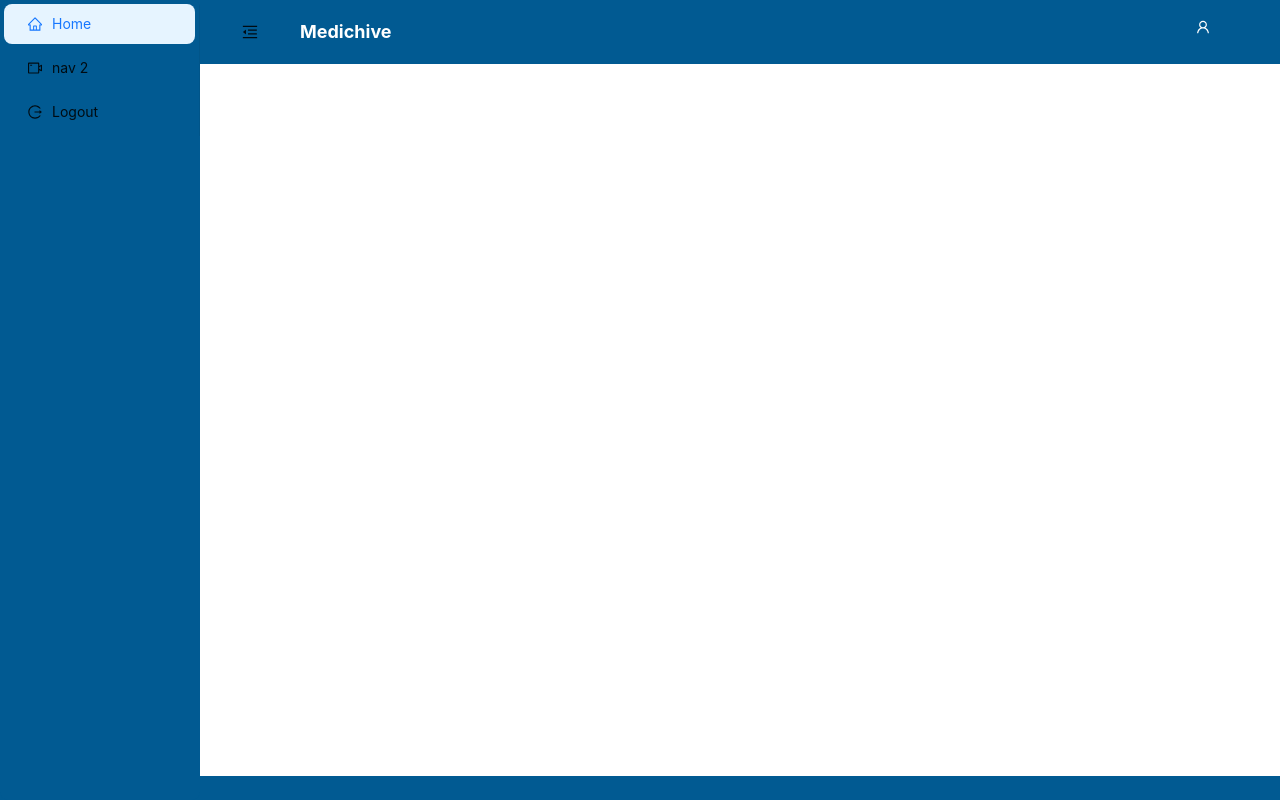
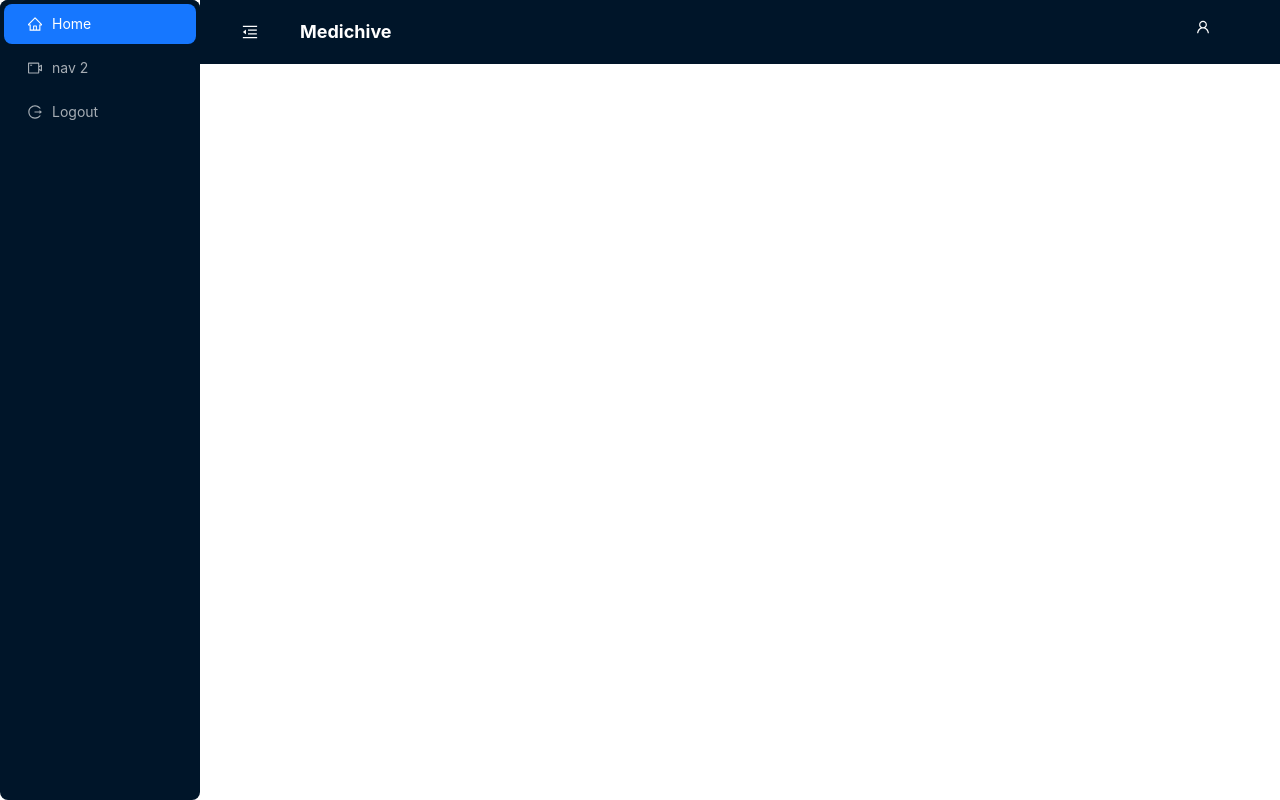
Before and after one commit to dulinsajarathne/Medichive-BoilerPlate, a React (Vite) app in the folder Medichive-BoilerPlate/: page / in a window 1280 px wide. Built offline with nearby package versions, Linux system fonts and the light colour scheme.

Commit message:
fourth version

```diff
--- a/Medichive-BoilerPlate/src/App.css
+++ b/Medichive-BoilerPlate/src/App.css
@@ -1,6 +1,4 @@
-body{
-    background: #015A92;
-}
+
 
 
 .demo-logo{
@@ -11,6 +9,3 @@
 .layout{
     height: 100%;
 }
-.header{
-    background: #015A92;
-}
--- a/Medichive-BoilerPlate/src/App.jsx
+++ b/Medichive-BoilerPlate/src/App.jsx
@@ -35,19 +35,15 @@
                        left: 0,
                        top: 0,
                        bottom: 0,
-                       background:"#015A92",
                        borderRadius: borderRadiusLG,
+
 
                    }}
             >
 
                 <Menu
-                    style={{
 
-                        background: "#015A92",
-
-                    }}
-                    theme="light"
+                    theme="dark"
                     mode="inline"
                     defaultSelectedKeys={['1']}
                     items={[
@@ -84,7 +80,7 @@
                                left: collapsed ? 80:200,
                                display: 'flex',
                                paddingLeft:0,
-                               backgroundColor: "#015A92",
+
 
                            }}
 
@@ -92,10 +88,7 @@
 
 
                        <Button
-                           styles={{
-                               color:"white",
 
-                           }}
                            type="text"
                            icon={collapsed ? <MenuUnfoldOutlined /> : <MenuFoldOutlined />}
                            onClick={() => setCollapsed(!collapsed)}
@@ -103,6 +96,7 @@
                                fontSize: '16px',
                                width: 100,
                                height: 64,
+                               color:"white",
                            }}
 
                        />
```
